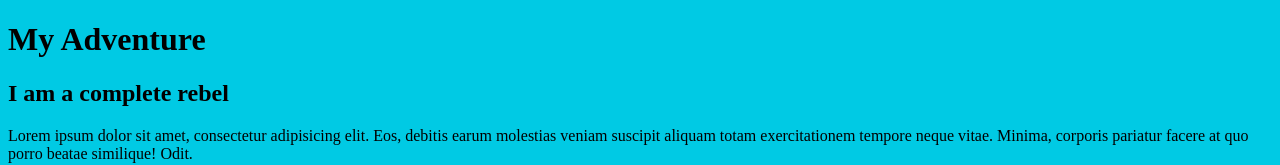
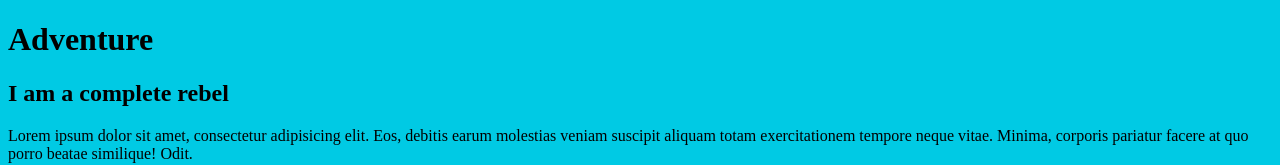
Before and after one commit to dharmaraj-techie/Leaarning-github, a plain HTML site: page index.html in a window 1280 px wide. Shown: the top 165 px of the page. Drawn offline with Linux system fonts and the light colour scheme.

Commit message:
change heading to Adevture

```diff
--- a/index.html
+++ b/index.html
@@ -1,7 +1,7 @@
 <!doctype html>
 <html lang="en">
 <header>
-    <h1>My Adventure </h1>
+    <h1>  Adventure </h1>
 </header>
 <head>
     <meta charset="utf-8">
```
